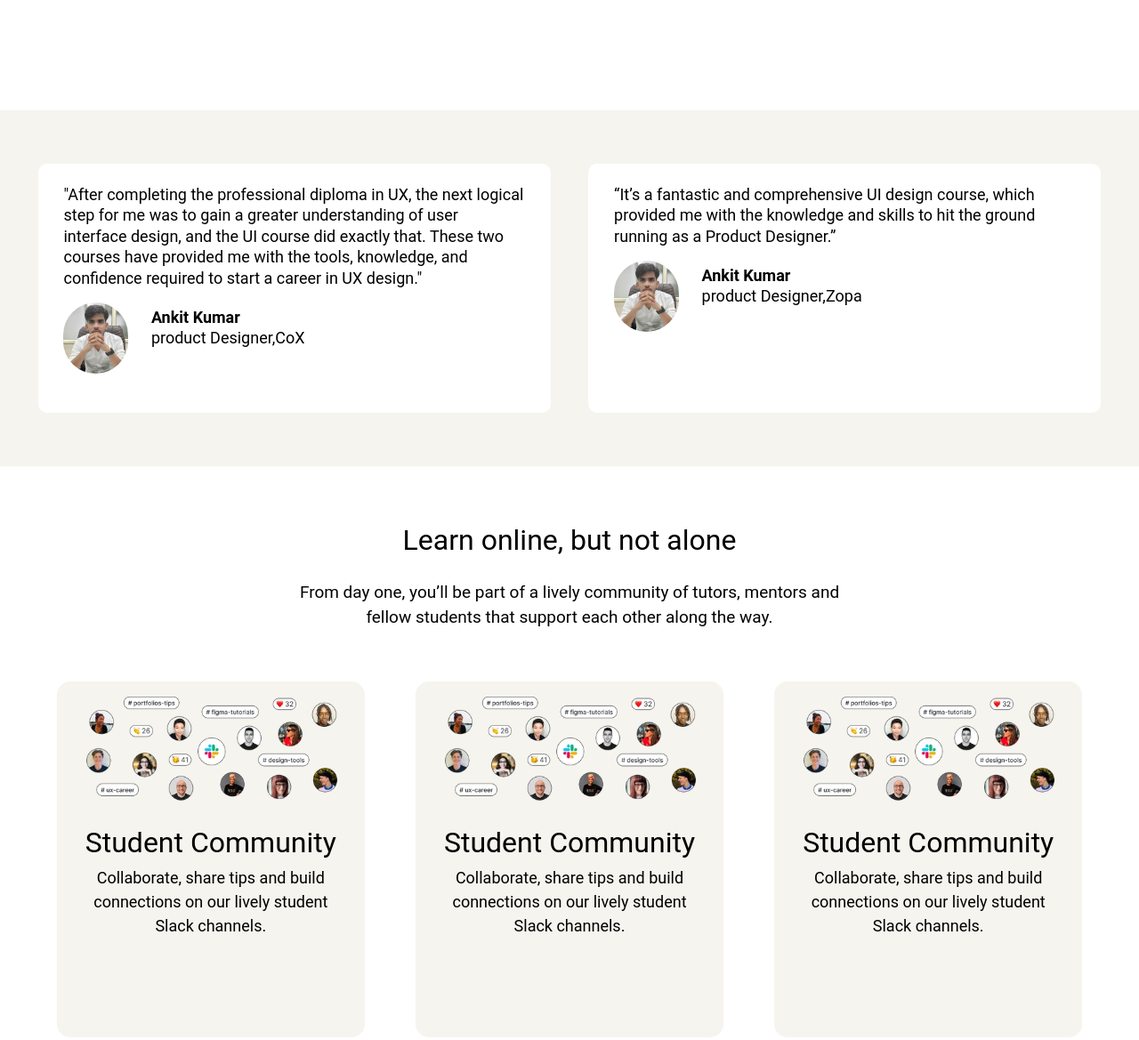
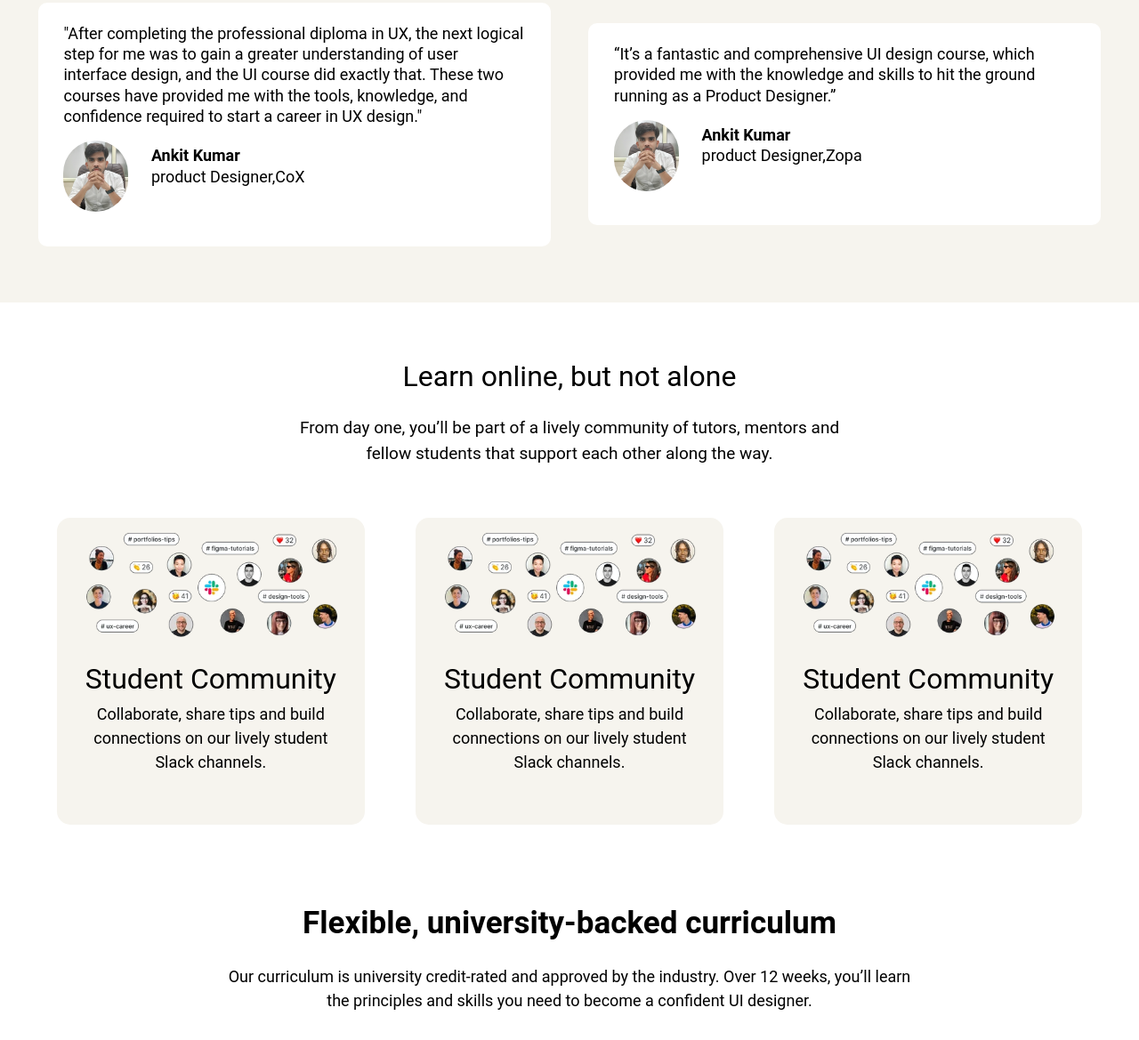
Before and after one commit to Rohanidangi4/UX-UI_Website.io, a plain HTML site: page index.html in a window 1280 px wide. Shown: the part 2381-3550 px from the top of the page at 89% size. Drawn offline with Linux system fonts and the light colour scheme.

Commit message:
Update style.css

```diff
--- a/style.css
+++ b/style.css
@@ -234,7 +234,8 @@
 }
 .whyget{
     width: 100%;
-    min-height: 95vh;
+    min-height: auto;
+    margin-bottom: 5%;
 }
 .whyget .why1{
     text-align: center;
@@ -277,7 +278,8 @@
 }
 .after1{
     width: 45%;
-    min-height: 35vh;
+    min-height: auto;
+    padding-bottom: 3%;
     background-color: white;
     border-radius: 10px;
 
@@ -338,7 +340,8 @@
 .community1{
     width: 30%;
     margin-top: 5%;
-    min-height: 50vh;
+    min-height: auto;
+    padding-bottom: 5%;
     background-color: #f6f4ee;
     border-radius: 15px;
 }
@@ -375,6 +378,7 @@ padding-top: 2%;
     margin-top: 5%;
     margin-left: auto;
     margin-right: auto;
+    justify-content: space-evenly;
     display: flex;
 }
 .flexible2 {
```
